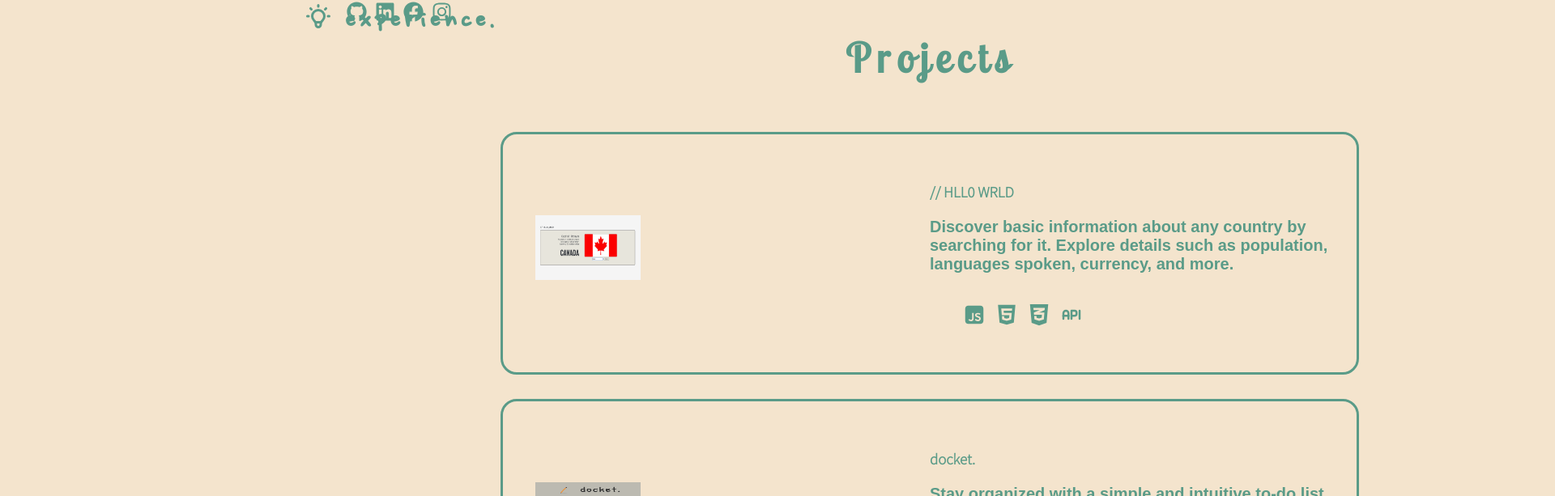
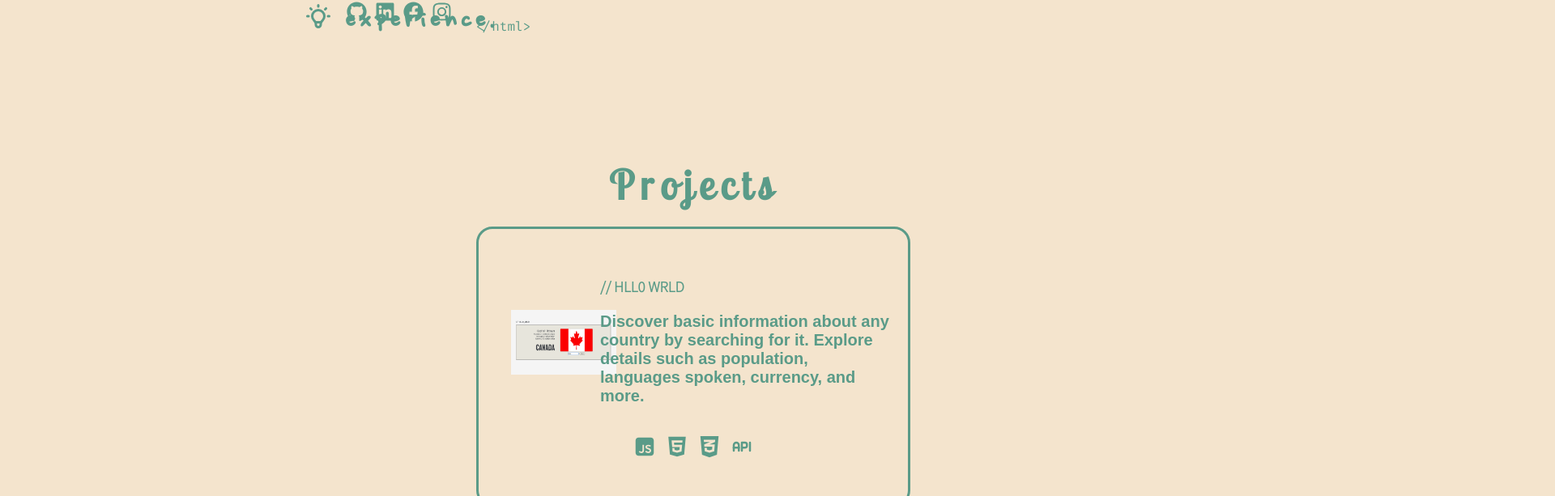
Before and after one commit to arjaybeltran/arjaybeltran, a Next.js app: page / in a window 1280 px wide. Shown: the part 703-1316 px from the top of the page at 81% size, 1920 px wide, since content can reach past the window. Built offline with nearby package versions, Linux system fonts and the light colour scheme; some icons are missing; a web font is replaced by a local one.

Commit message:
finished styling

```diff
--- a/components/Navbar.js
+++ b/components/Navbar.js
@@ -45,7 +45,7 @@ export default function Navbar() {
               offset={-leftElHeight} // Adjust the offset value according to your margin
               duration={50}
             >
-              <RiAppsLine className='nav-icon' /> projects.
+              <RiAppsLine className='nav-icon'  /> projects.
             </ScrollLink>
           </li>
           <li>
--- a/components/Projects.js
+++ b/components/Projects.js
@@ -86,11 +86,6 @@ export default function Projects() {
         <div id="project-container" className='project-container' >
           {projects.map((project, index) => (
 
-
-
-
-
-
             <div
               key={index}
               className="project-card"
@@ -128,5 +123,6 @@ export default function Projects() {
         </div>
 
 
+
       );
   }
--- a/public/styles.css
+++ b/public/styles.css
@@ -183,15 +183,6 @@ h1 {
 
 }
 
-.project-container {
-  position : relative;
-  width : 1100px;
-  display : flex;
-  align-items : center;
-  justify-content : center;
-  flex-wrap : wrap;
-  padding : 30px;
-}
 
 .project-text {
   padding-right: 10px;
@@ -371,18 +362,16 @@ footer {
  .navlink:hover {
   cursor: var(--color1);
   color: var(--primary-color);
+
 }
 
-.nav-icon, svg {
+.nav-icon, svg, .navlink {
   transition: transform 0.3s ease; /* Add a transition for smooth rotation */
 }
 
-.nav-icon:hover, svg:hover {
+.nav-icon:hover, svg:hover, .navlink:hover {
   transform: rotate(45deg); /* Rotate the SVG on hover */
 }
-
-
-
 
 .livesite:hover {
   color: var(--primary-color);
@@ -438,8 +427,6 @@ footer {
   nav ul {
     display: flex;
     justify-content: center;
-    margin-left: 5px;
-
   }
 
   .navlink {
```
